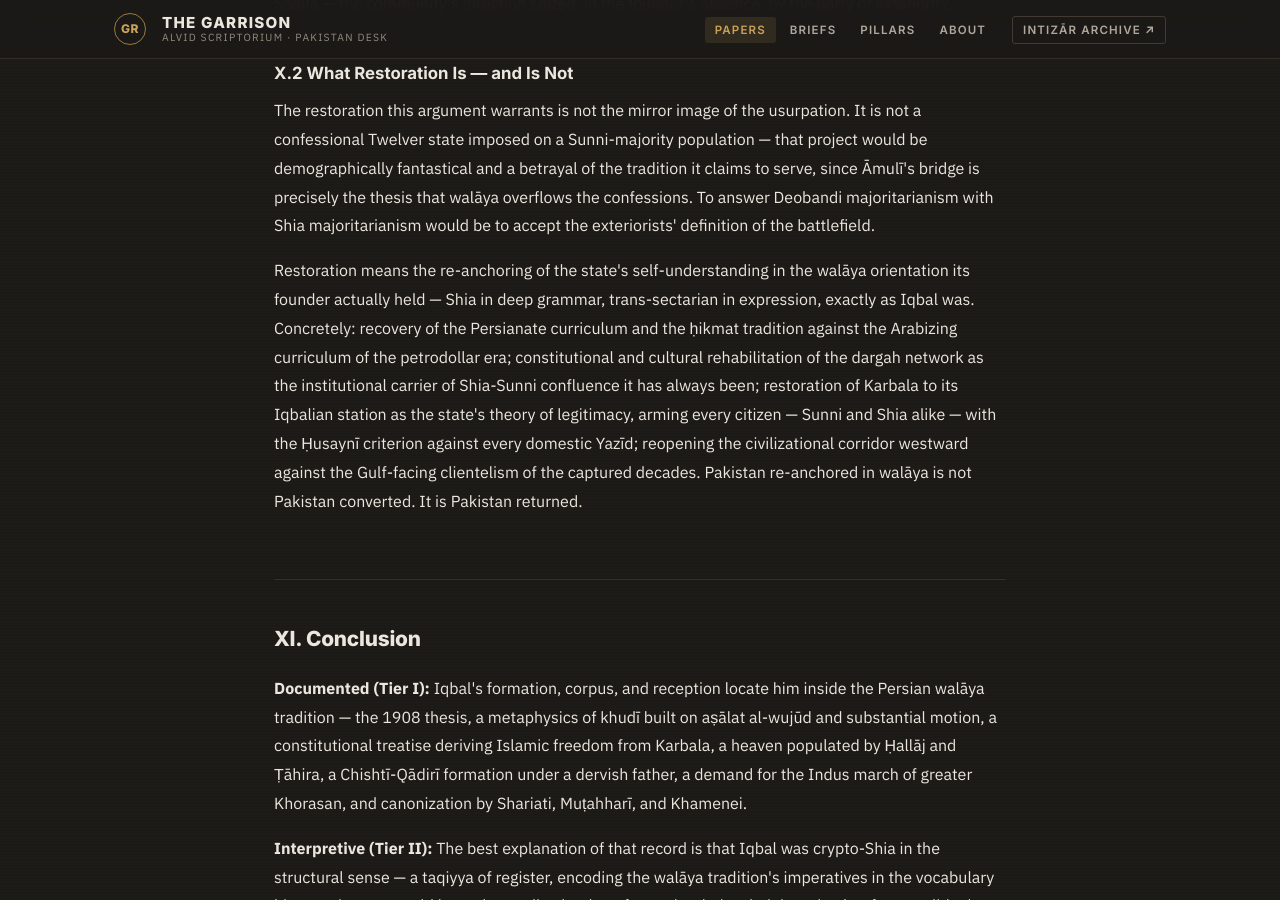
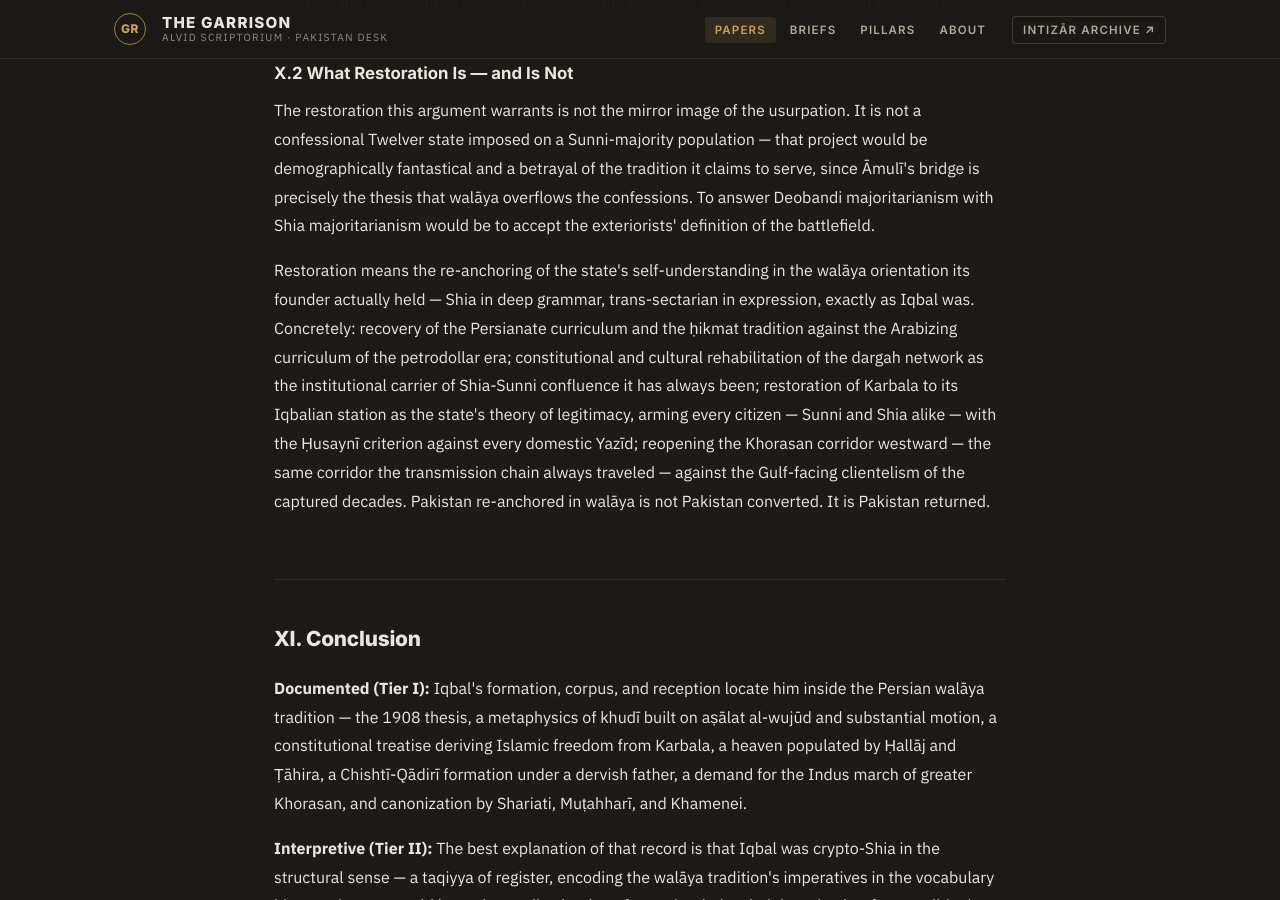
Before and after one commit to sacredcivilization/garrison, a Jekyll site: the page built from papers/hidden-silsila-amuli-iqbal/index.html, in a window 1280 px wide and 900 px high, scrolled down 12947 px. Built offline with Jekyll 4.4.1, drawn with Linux system fonts in a browser that asks for light colours; some of the changed text lies outside the part shown.

Commit message:
GP-017: catch two civilizational-language slips from the source draft
The source markdown still had "Walaya Becomes a Civilization" as a
heading and "civilizational corridor" in the restoration section --
both reproduce the exact civilization-as-permanent-institution framing
retired ecosystem-wide earlier this session. Missed on first pass
since the removal work focused on the "Sacred Civilization Research
Archive" branding specifically. Reworded to match the walaya/intizar
framing used throughout the rest of the paper.

```diff
--- a/papers/hidden-silsila-amuli-iqbal/index.html
+++ b/papers/hidden-silsila-amuli-iqbal/index.html
@@ -165,7 +165,7 @@ nav_prev_label: "GP-016 · Shahbaz Sharif"
 
 <p>The restoration this argument warrants is not the mirror image of the usurpation. It is not a confessional Twelver state imposed on a Sunni-majority population — that project would be demographically fantastical and a betrayal of the tradition it claims to serve, since Āmulī's bridge is precisely the thesis that walāya overflows the confessions. To answer Deobandi majoritarianism with Shia majoritarianism would be to accept the exteriorists' definition of the battlefield.</p>
 
-<p>Restoration means the re-anchoring of the state's self-understanding in the walāya orientation its founder actually held — Shia in deep grammar, trans-sectarian in expression, exactly as Iqbal was. Concretely: recovery of the Persianate curriculum and the ḥikmat tradition against the Arabizing curriculum of the petrodollar era; constitutional and cultural rehabilitation of the dargah network as the institutional carrier of Shia-Sunni confluence it has always been; restoration of Karbala to its Iqbalian station as the state's theory of legitimacy, arming every citizen — Sunni and Shia alike — with the Ḥusaynī criterion against every domestic Yazīd; reopening the civilizational corridor westward against the Gulf-facing clientelism of the captured decades. Pakistan re-anchored in walāya is not Pakistan converted. It is Pakistan returned.</p>
+<p>Restoration means the re-anchoring of the state's self-understanding in the walāya orientation its founder actually held — Shia in deep grammar, trans-sectarian in expression, exactly as Iqbal was. Concretely: recovery of the Persianate curriculum and the ḥikmat tradition against the Arabizing curriculum of the petrodollar era; constitutional and cultural rehabilitation of the dargah network as the institutional carrier of Shia-Sunni confluence it has always been; restoration of Karbala to its Iqbalian station as the state's theory of legitimacy, arming every citizen — Sunni and Shia alike — with the Ḥusaynī criterion against every domestic Yazīd; reopening the Khorasan corridor westward — the same corridor the transmission chain always traveled — against the Gulf-facing clientelism of the captured decades. Pakistan re-anchored in walāya is not Pakistan converted. It is Pakistan returned.</p>
 
 <h2>XI. Conclusion</h2>
 
```
Also changed, not shown: other parts of papers/hidden-silsila-amuli-iqbal/index.html (+1 -1 lines).
